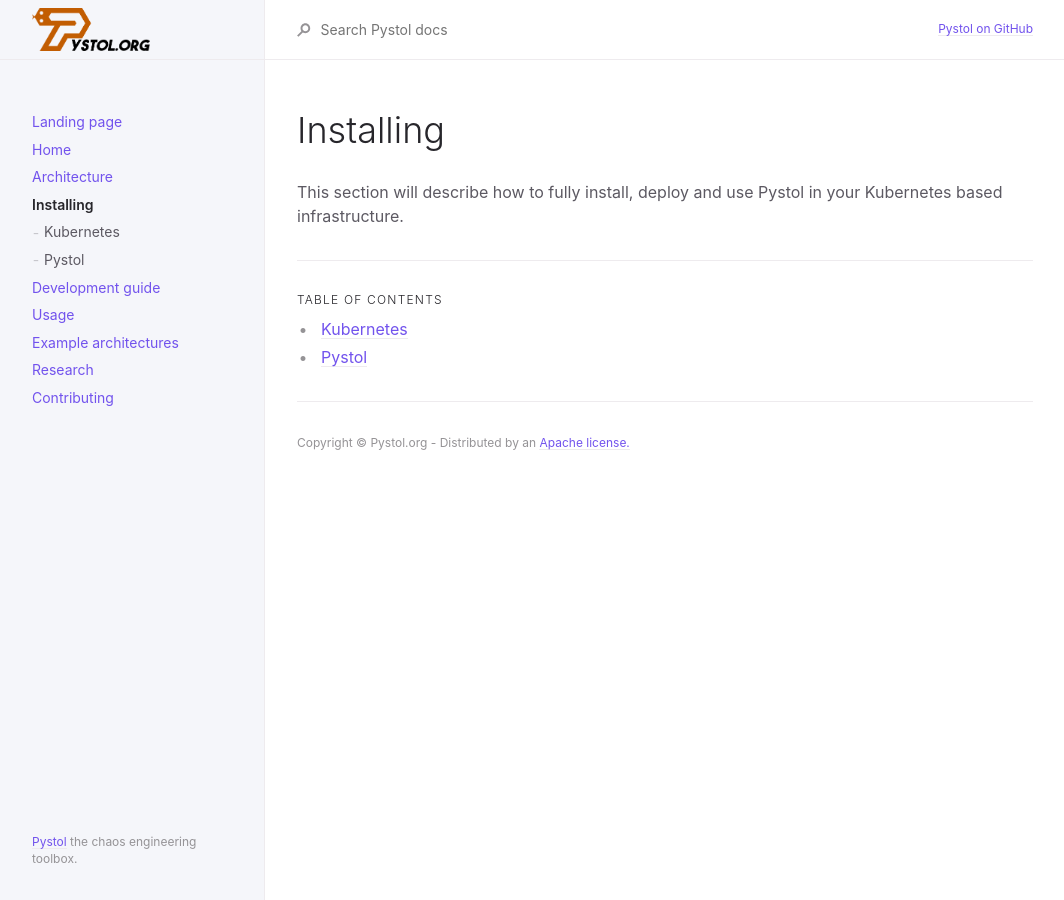
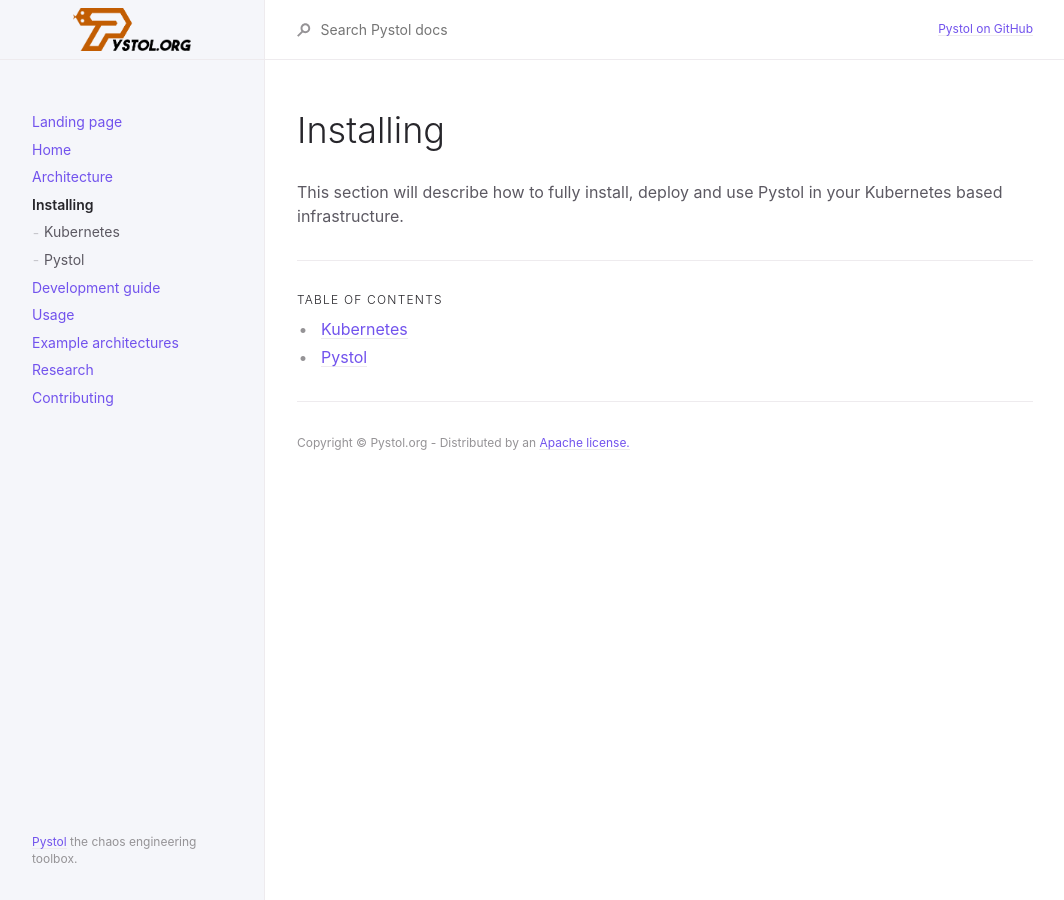
Before and after one commit to pystol/pystol-docs, a Jekyll site: the page built from docs/installing/installing.md, in a window 1280 px wide. Shown: the whole page, without its empty margins (107-1171 px from the left). Built offline with Jekyll 4.4.1, drawn with Linux system fonts in a browser that asks for light colours.

Commit message:
center logo

```diff
--- a/_sass/layout.scss
+++ b/_sass/layout.scss
@@ -159,7 +159,8 @@
     height: 100%;
     background-image: url($logo);
     background-repeat: no-repeat;
-    background-position: left center;
+    /*background-position: left center;*/
+    background-position: center;
     background-size: contain;
   }
 }
```
